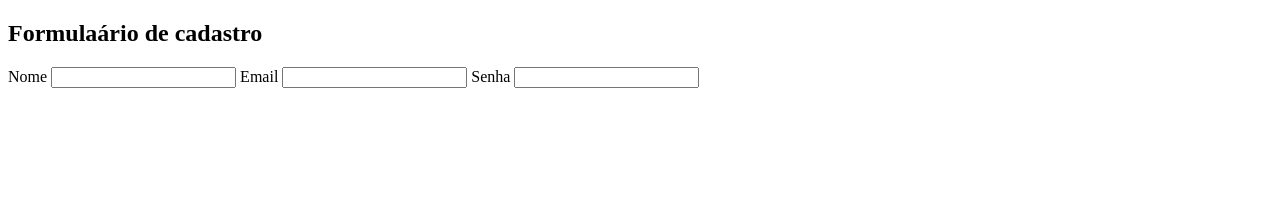
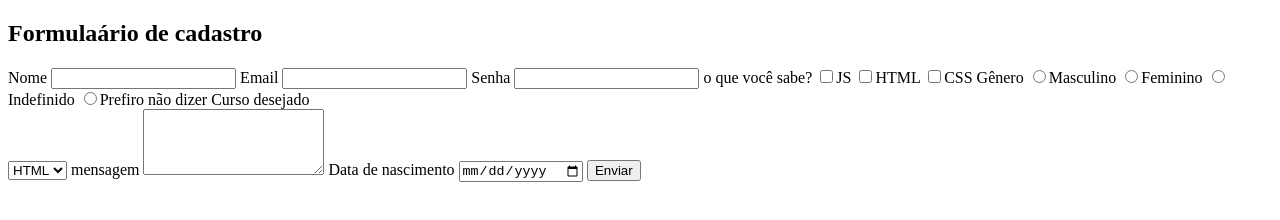
Before and after one commit to Angela-Muller/UC12-Frontend, a plain HTML site: page pages/form.html in a window 1280 px wide. Drawn offline with Linux system fonts and the light colour scheme.

Commit message:
Update form.html

```diff
--- a/pages/form.html
+++ b/pages/form.html
@@ -18,7 +18,34 @@
     <label for="senha"> Senha</label>
     <input type="password" name="senha">
 
+    <label for="escolhas"> o que você sabe?</label>
+    <input type="checkbox" name="escolhas" value="js" id="">JS
+    <input type="checkbox" name="escolhas" value="html" id="">HTML
+    <input type="checkbox" name="escolhas" value="css" id="">CSS
 
+    <label for="sexo">Gênero</label>
+    <input type="radio" name="sexo" value="Masculino" id="">Masculino
+    <input type="radio" name="sexo" value="Feminino" id="">Feminino
+    <input type="radio" name="sexo" value="Indefinido" id="">Indefinido
+    <input type="radio" name="sexo" value="nao-infromado" id="">Prefiro não dizer
+
+    <!--  Select (lista suspensa)  -->
+    <label for="curso">Curso desejado</label><br>
+    <select name="cruso" id="">
+        <option value="html">HTML</option>
+        <option value="js">JS</option>
+        <option value="css">CSS</option>
+    </select>
+
+    <label for="mensagem">mensagem</label>
+    <textarea name="mensagem" id="" cols="20" rows="4"></textarea>
+
+
+    <label for="nascimento">Data de nascimento</label>
+    <input type="date" name="nascimento" id="">
+
+
+    <button type="submit">Enviar</button>
     </form>
 </body>
 </html>
```
